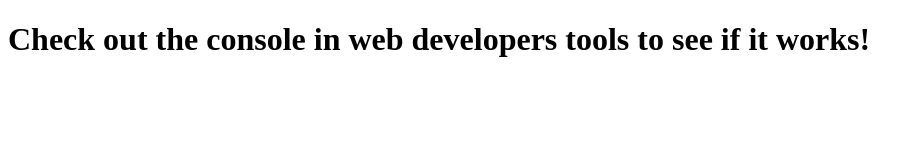
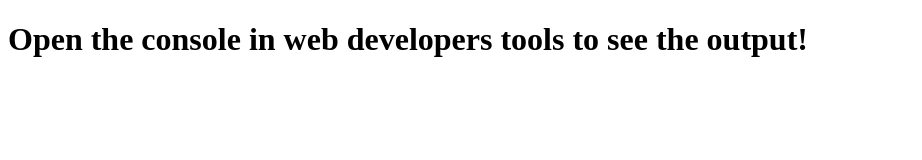
Before and after one commit to Rushin-Makwana/Coursera-Assignment, a plain HTML site: page module4-solution/index.html in a window 1280 px wide. Shown: the whole page, without its empty margins (0-922 px from the left). Drawn offline with Linux system fonts and the light colour scheme.

Commit message:
updation in index.html

```diff
--- a/module4-solution/index.html
+++ b/module4-solution/index.html
@@ -8,6 +8,6 @@
   <script src="script.js"></script>
 </head>
 <body>
-  <h1>Check out the console in web developers tools to see if it works!</h1>
+  <h1>Open the console in web developers tools to see the output!</h1>
 </body>
 </html>
```
